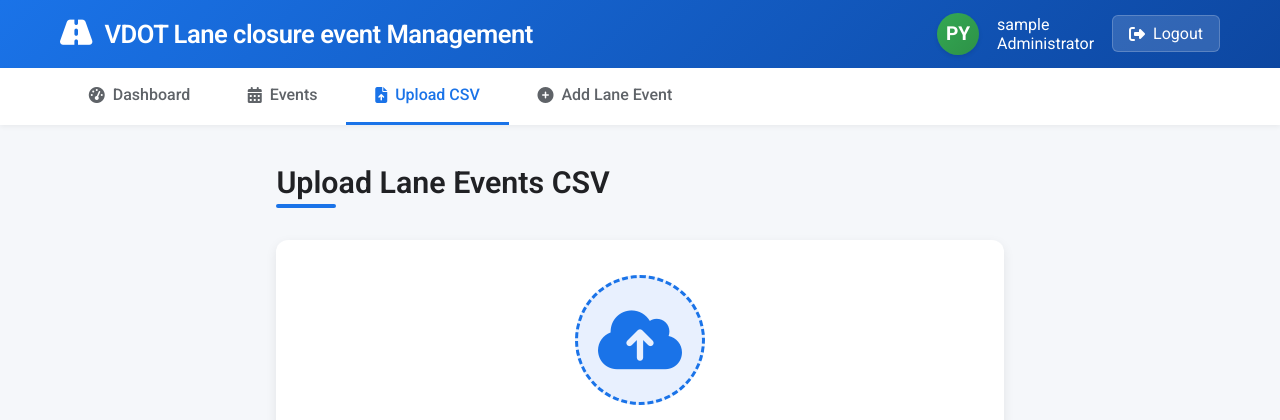
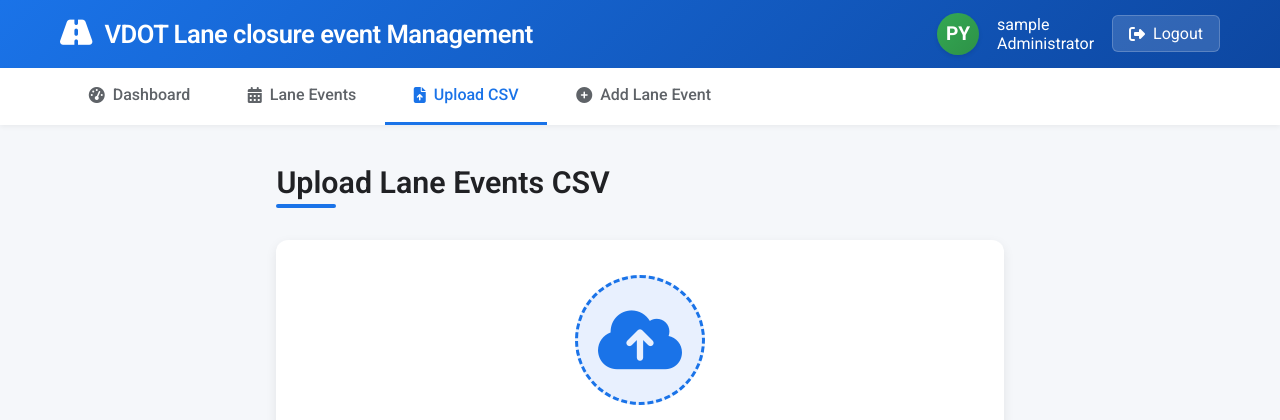
Before and after one commit to Harsh1456/wzd, a Flask app: page /upload in a window 1280 px wide. Shown: the top 420 px of the page. Run offline with Flask 3, Linux system fonts and the light colour scheme; the visitor is signed in with stand-in values (Sample User, id 1); some libraries are stand-ins or nearby versions.

Commit message:
Update upload.html

```diff
--- a/templates/upload.html
+++ b/templates/upload.html
@@ -543,7 +543,7 @@
                 <i class="fas fa-tachometer-alt"></i> Dashboard
             </a>
             <a href="{{ url_for('events') }}" class="nav-link">
-                <i class="fas fa-calendar-alt"></i> Events
+                <i class="fas fa-calendar-alt"></i> Lane Events
             </a>
             <a href="{{ url_for('upload_csv') }}" class="nav-link active">
                 <i class="fas fa-file-upload"></i> Upload CSV
```
